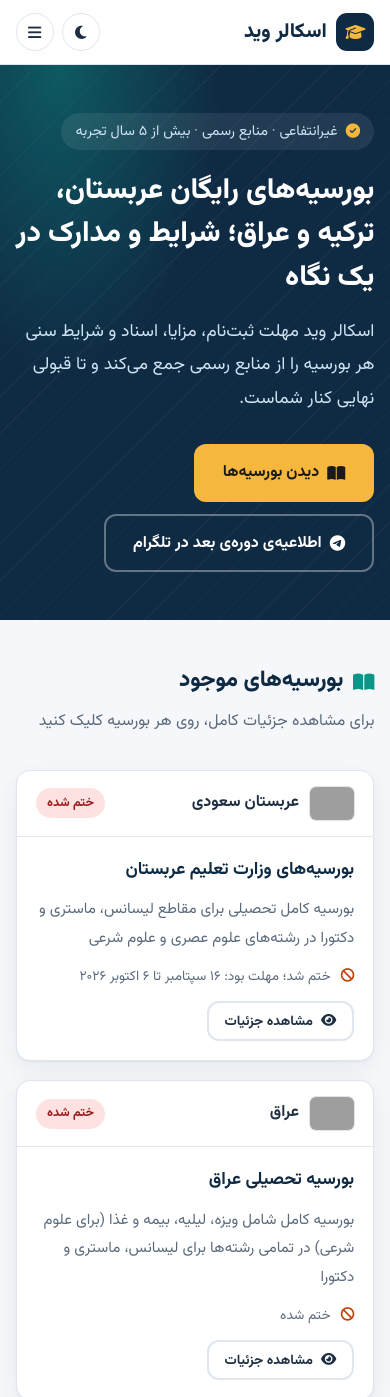
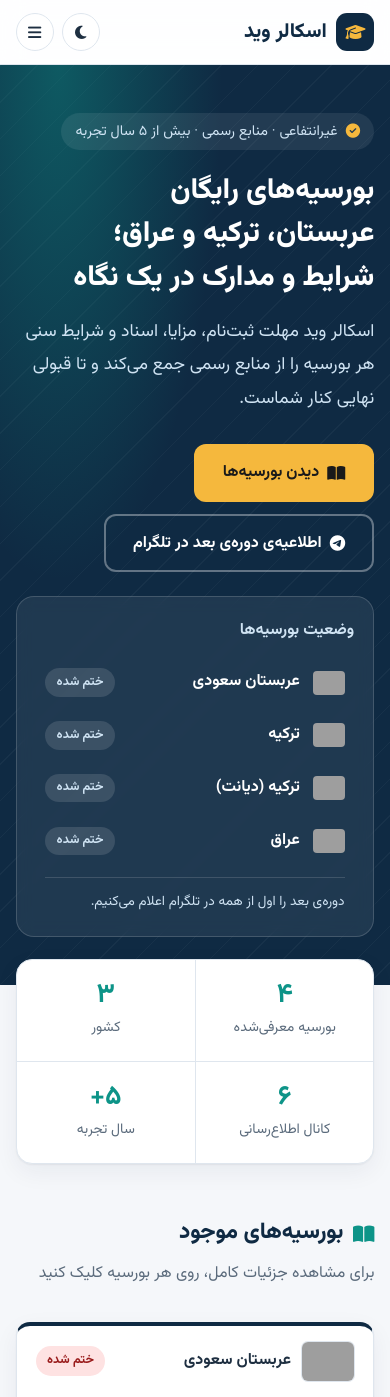
Before and after one commit to ScholarVid/scholarvid.github.io, a plain HTML site: page index.html in a window 390 px wide. Shown: the top 1397 px of the page. Drawn offline with Linux system fonts and the light colour scheme; grey boxes are pictures that could not be loaded.

Commit message:
Add files via upload

```diff
--- a/assets/css/main.css
+++ b/assets/css/main.css
@@ -82,3 +82,25 @@ section{padding:clamp(2.5rem,6vw,4.5rem) 0}.hero{padding:clamp(3rem,8vw,6rem) 0}
 .back-to-top{position:fixed;bottom:1.2rem;left:1.2rem;width:44px;height:44px;border-radius:50%;border:0;background:var(--pri);color:#fff;cursor:pointer;opacity:0;visibility:hidden;transition:.25s;z-index:40}.back-to-top.visible{opacity:1;visibility:visible}
 @media(max-width:860px){.nav-desktop,.social-links-header{display:none}.mobile-menu-btn{display:inline-block}}
 @media(prefers-reduced-motion:reduce){*{transition:none!important;scroll-behavior:auto!important}}
+/* v2 upgrades */
+h1,h2,h3{text-wrap:balance}
+.hero-grid{display:grid;grid-template-columns:1.3fr 1fr;gap:clamp(1.5rem,4vw,3.5rem);align-items:center}
+.board{background:rgba(255,255,255,.07);border:1px solid rgba(255,255,255,.16);border-radius:18px;padding:1.2rem;backdrop-filter:blur(8px)}
+.board h2{font-size:1rem;color:#cfe3f3;margin-bottom:.6rem;font-weight:700}
+.board-row{display:flex;align-items:center;gap:.8rem;padding:.7rem .6rem;border-radius:12px;color:#fff;transition:.2s}.board-row:hover{background:rgba(255,255,255,.1)}
+.board-row img{border-radius:4px}.board-row span{font-weight:700}
+.pill{margin-right:auto;font-style:normal;font-size:.78rem;font-weight:700;padding:.15rem .7rem;border-radius:999px}
+.pill.off{background:rgba(255,255,255,.12);color:#cfe3f3}.pill.on{background:var(--sun);color:#1a1a1a}
+.board p{margin:.6rem .6rem .1rem;font-size:.85rem;color:#cfe3f3;border-top:1px solid rgba(255,255,255,.14);padding-top:.7rem}
+.strip{padding:0;margin-top:-1.6rem;position:relative;z-index:2}
+.strip ul{display:grid;grid-template-columns:repeat(4,1fr);background:var(--sf);border:1px solid var(--bd);border-radius:16px;box-shadow:var(--sh);overflow:hidden}
+.strip li{padding:1.1rem .8rem;text-align:center;border-left:1px solid var(--bd)}.strip li:last-child{border:0}
+.strip b{display:block;font-size:1.7rem;line-height:1.3;color:var(--pri)}.strip span{font-size:.88rem;color:var(--mut)}
+.scholarships{padding-top:3rem}
+.scholarship-card{border-top:4px solid var(--ink)}.scholarship-card:has(.card-status.active){border-top-color:var(--sun)}
+.country-flag-img{width:52px}
+.facts{display:grid;grid-template-columns:repeat(auto-fit,minmax(200px,1fr));gap:1px;background:var(--bd);border:1px solid var(--bd);border-radius:var(--r);overflow:hidden;margin-bottom:1.5rem;box-shadow:var(--sh)}
+.facts div{background:var(--sf);padding:1rem 1.2rem;display:grid;gap:.15rem}.facts span{font-size:.82rem;color:var(--mut)}.facts b{font-size:1.02rem;line-height:1.6}
+.sticky-cta{position:fixed;inset:auto 0 0 0;padding:.7rem 4% calc(.7rem + env(safe-area-inset-bottom));background:color-mix(in srgb,var(--sf) 92%,transparent);backdrop-filter:blur(12px);border-top:1px solid var(--bd);z-index:45;display:none;transition:transform .25s}
+.sticky-cta .btn{width:100%}.sticky-cta.hide{transform:translateY(110%)}
+@media(max-width:860px){.hero-grid{grid-template-columns:1fr}.strip ul{grid-template-columns:repeat(2,1fr)}.strip li:nth-child(2){border-left:0}.strip li:nth-child(-n+2){border-bottom:1px solid var(--bd)}.sticky-cta{display:block}.scholarship-detail{padding-bottom:5rem}.back-to-top{bottom:5rem}}
--- a/assets/js/main.js
+++ b/assets/js/main.js
@@ -12,3 +12,9 @@ document.addEventListener('DOMContentLoaded',()=>{
   const n=$('.stat-number');
   if(n&&'IntersectionObserver'in window){const f=+n.dataset.count||0;new IntersectionObserver((e,o)=>{if(e[0].isIntersecting){let c=0;const t=setInterval(()=>{c=Math.min(f,c+1);n.textContent=c+'+';c>=f&&clearInterval(t)},150);o.disconnect()}},{threshold:.5}).observe(n)}
 });
+document.addEventListener('DOMContentLoaded',()=>{
+  const a=document.querySelector('.apply-box a.btn');if(!a)return;
+  const bar=document.createElement('div');bar.className='sticky-cta';
+  const c=a.cloneNode(true);c.classList.add('btn-primary');bar.appendChild(c);document.body.appendChild(bar);
+  if('IntersectionObserver'in window)new IntersectionObserver(e=>bar.classList.toggle('hide',e[0].isIntersecting)).observe(document.querySelector('.apply-box'));
+});
--- a/index.html
+++ b/index.html
@@ -29,12 +29,12 @@
 <div class="mobile-menu"><a href="/#scholarships" class="mobile-nav-link">بورسیه‌ها</a><a href="/#features" class="mobile-nav-link">چرا اسکالر وید</a><a href="/#contact" class="mobile-nav-link">تماس</a>
 <a href="https://t.me/Saudi_Scholarships" target="_blank" rel="noopener noreferrer" class="mobile-nav-link"><i class="fab fa-telegram-plane"></i> کانال بورسیه‌های عربستان</a>
 <a href="https://whatsapp.com/channel/0029Va9BO6IGehEGlabElf3H" target="_blank" rel="noopener noreferrer" class="mobile-nav-link"><i class="fab fa-whatsapp"></i> کانال واتساپ</a></div></header>
-<main id="main"><section class="hero"><div class="container"><div class="hero-text">
+<main id="main"><section class="hero"><div class="container hero-grid"><div class="hero-text">
 <p class="hero-kicker"><i class="fas fa-circle-check"></i> غیرانتفاعی · منابع رسمی · بیش از ۵ سال تجربه</p>
 <h1>بورسیه‌های رایگان عربستان، ترکیه و عراق؛ شرایط و مدارک در یک نگاه</h1>
 <p class="hero-lead">اسکالر وید مهلت ثبت‌نام، مزایا، اسناد و شرایط سنی هر بورسیه را از منابع رسمی جمع می‌کند و تا قبولی نهایی کنار شماست.</p>
 <div class="hero-cta"><a href="#scholarships" class="btn btn-primary btn-lg"><i class="fas fa-book-open"></i> دیدن بورسیه‌ها</a>
-<a href="https://t.me/ScholarVid" target="_blank" rel="noopener noreferrer" class="btn btn-outline btn-lg"><i class="fab fa-telegram-plane"></i> اطلاعیه‌ی دوره‌ی بعد در تلگرام</a></div></div></div></section>
+<a href="https://t.me/ScholarVid" target="_blank" rel="noopener noreferrer" class="btn btn-outline btn-lg"><i class="fab fa-telegram-plane"></i> اطلاعیه‌ی دوره‌ی بعد در تلگرام</a></div></div><aside class="board" aria-label="وضعیت بورسیه‌ها"><h2>وضعیت بورسیه‌ها</h2><a class="board-row" href="/saudi"><img src="https://flagcdn.com/w80/sa.png" width="32" height="24" alt="" loading="lazy"><span>عربستان سعودی</span><em class="pill off">ختم شده</em></a><a class="board-row" href="/turkey"><img src="https://flagcdn.com/w80/tr.png" width="32" height="24" alt="" loading="lazy"><span>ترکیه</span><em class="pill off">ختم شده</em></a><a class="board-row" href="/diyanet"><img src="https://flagcdn.com/w80/tr.png" width="32" height="24" alt="" loading="lazy"><span>ترکیه (دیانت)</span><em class="pill off">ختم شده</em></a><a class="board-row" href="/iraq"><img src="https://flagcdn.com/w80/iq.png" width="32" height="24" alt="" loading="lazy"><span>عراق</span><em class="pill off">ختم شده</em></a><p>دوره‌ی بعد را اول از همه در تلگرام اعلام می‌کنیم.</p></aside></div></section><section class="strip"><div class="container"><ul><li><b>۴</b><span>بورسیه معرفی‌شده</span></li><li><b>۳</b><span>کشور</span></li><li><b>۶</b><span>کانال اطلاع‌رسانی</span></li><li><b>۵+</b><span>سال تجربه</span></li></ul></div></section>
         <section id="scholarships" class="scholarships">
             <div class="container">
                 <div class="section-header">
```
Also changed, not shown: diyanet.html (+1 -1 lines), iraq.html (+1 -1 lines), saudi.html (+1 -1 lines), turkey.html (+1 -1 lines).
